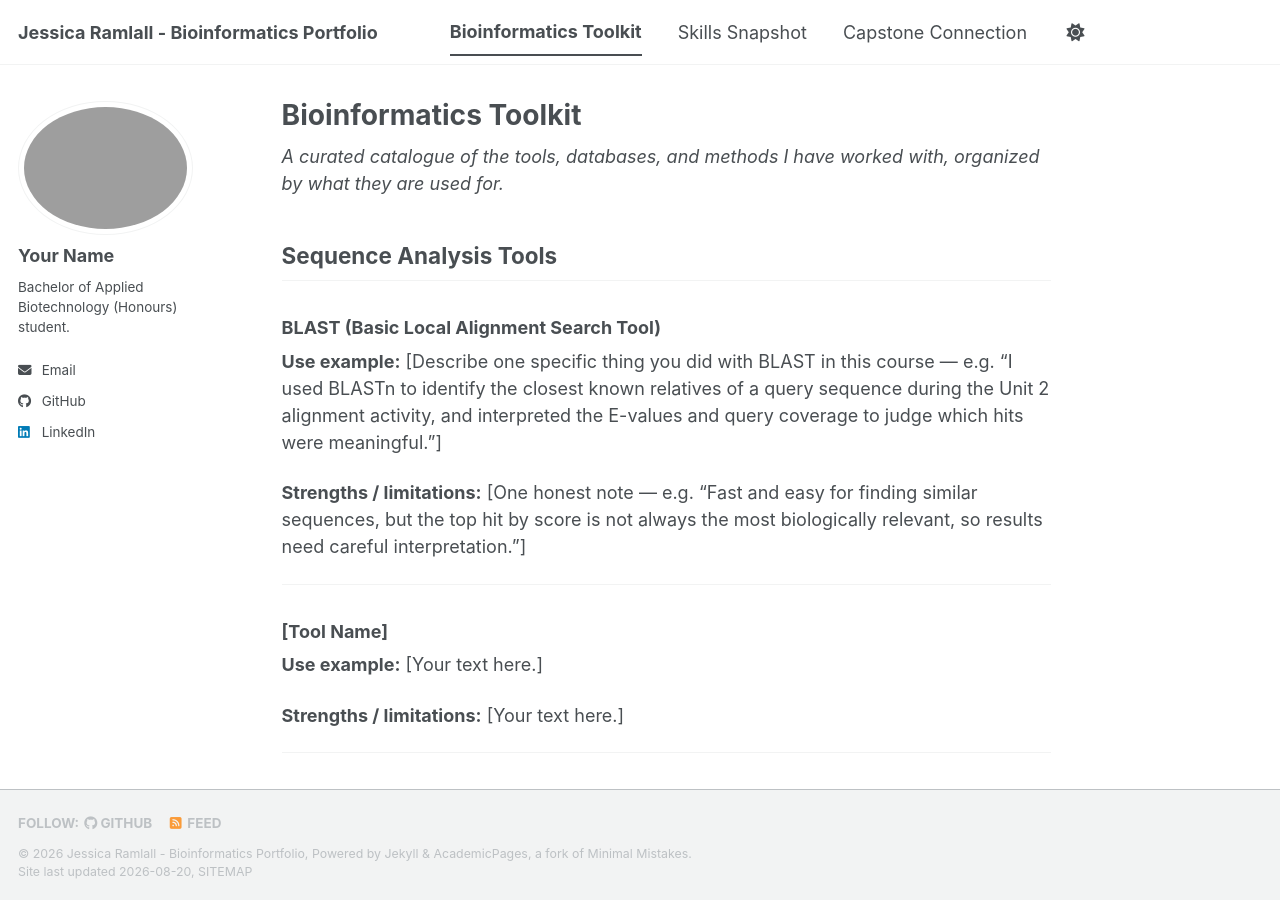
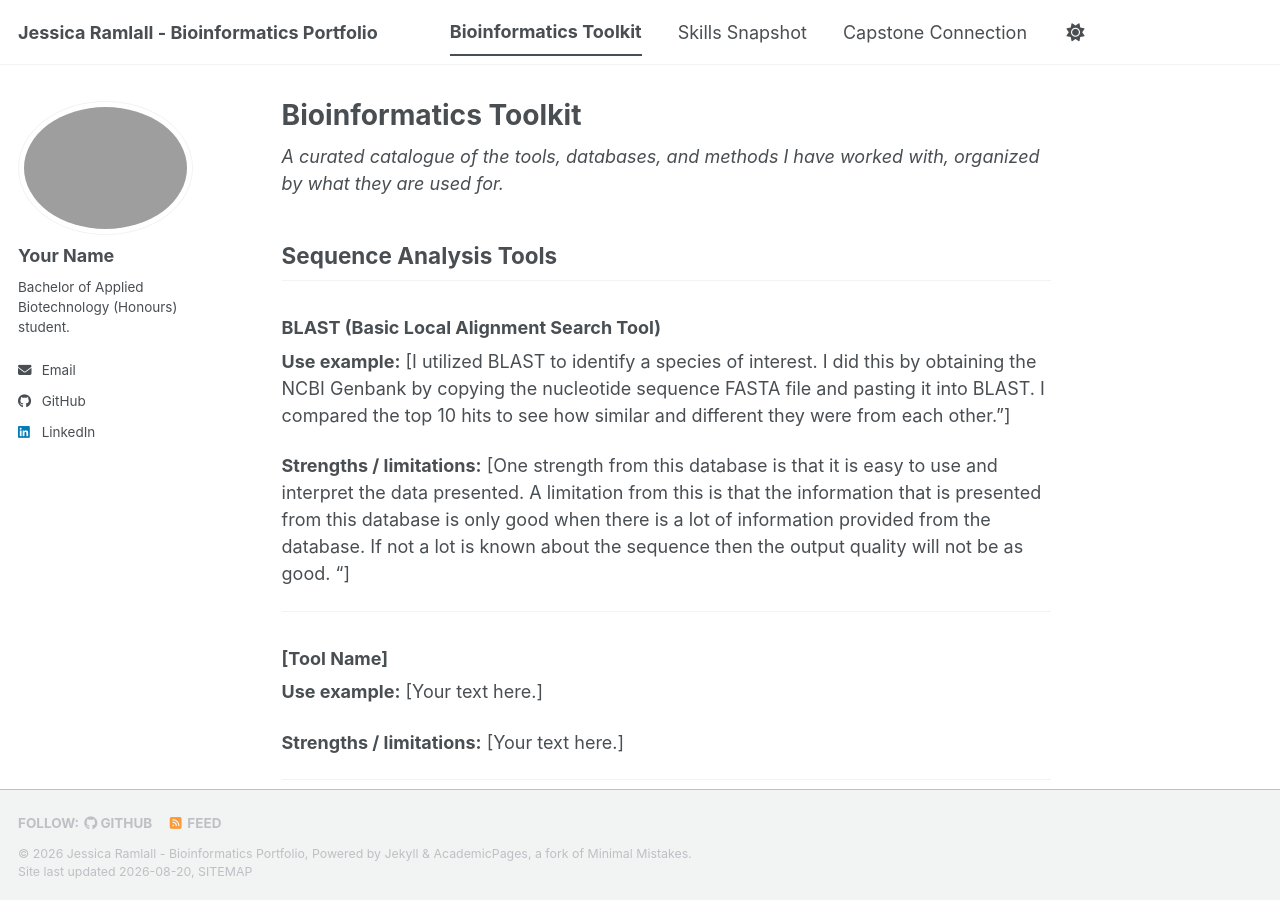
Before and after one commit to JessicaRam345/biot74000-portfolio, a Jekyll site: the page built from _pages/toolkit.md, in a window 1280 px wide and 900 px high. Built offline with Jekyll 4.4.1, drawn with Linux system fonts in a browser that asks for light colours; a script bundle is joined from its source files by our own code; library files that are not in the unit come from our copies.

Commit message:
Revise BLAST tool section in toolkit.md
Updated use examples and strengths/limitations for BLAST tool in toolkit.md.

```diff
--- a/_pages/toolkit.md
+++ b/_pages/toolkit.md
@@ -42,14 +42,9 @@ organized by what they are used for._
 
 ### BLAST (Basic Local Alignment Search Tool)
 
-**Use example:** [Describe one specific thing you did with BLAST in this course
-— e.g. "I used BLASTn to identify the closest known relatives of a query
-sequence during the Unit 2 alignment activity, and interpreted the E-values and
-query coverage to judge which hits were meaningful."]
+**Use example:** [I utilized BLAST to identify a species of interest. I did this by obtaining the NCBI Genbank by copying the nucleotide sequence FASTA file and pasting it into BLAST. I compared the top 10 hits to see how similar and different they were from each other."]
 
-**Strengths / limitations:** [One honest note — e.g. "Fast and easy for finding
-similar sequences, but the top hit by score is not always the most biologically
-relevant, so results need careful interpretation."]
+**Strengths / limitations:** [One strength from this database is that it is easy to use and interpret the data presented. A limitation from this is that the information that is presented from this database is only good when there is a lot of information provided from the database. If not a lot is known about the sequence then the output quality will not be as good. "]
 
 ---
 
```
